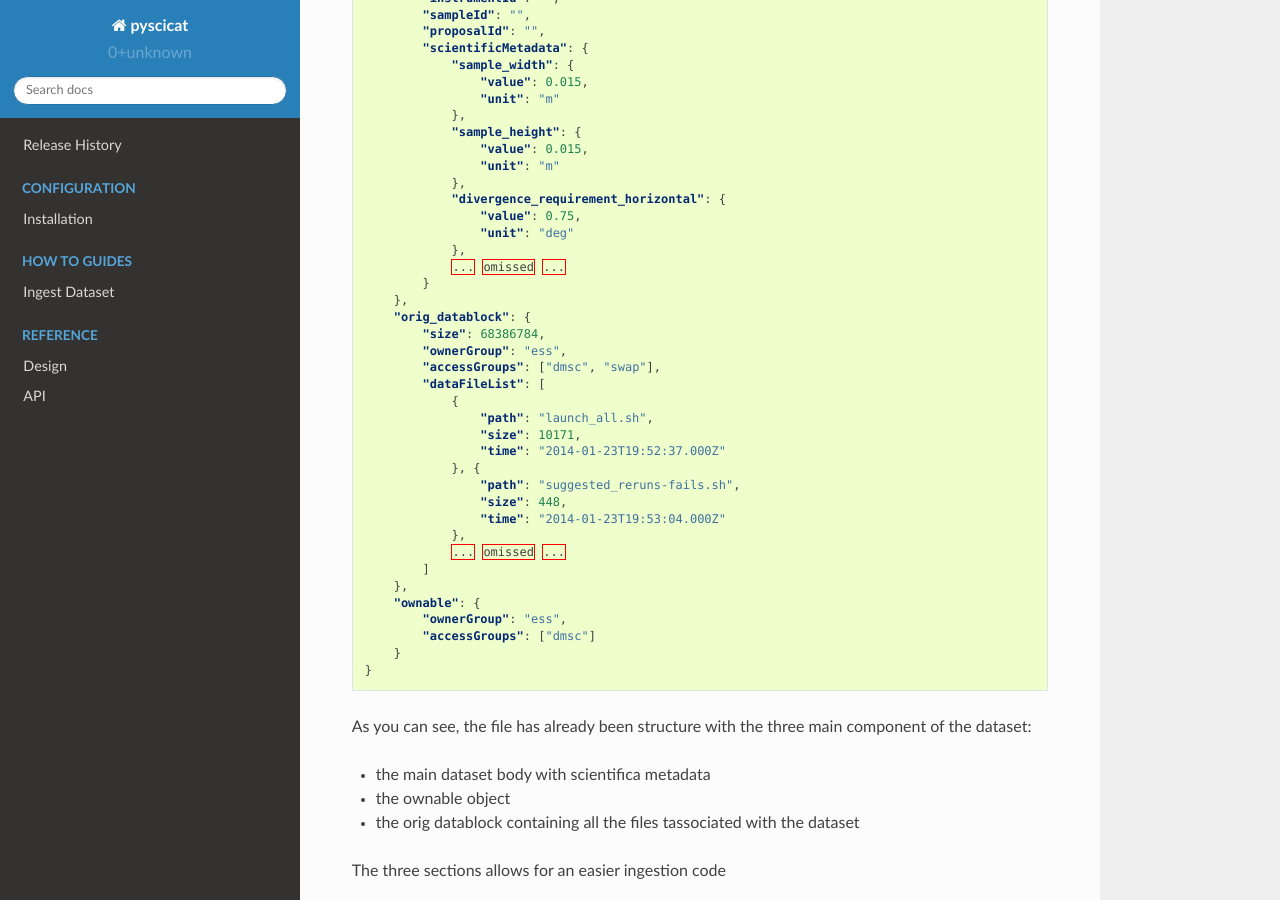
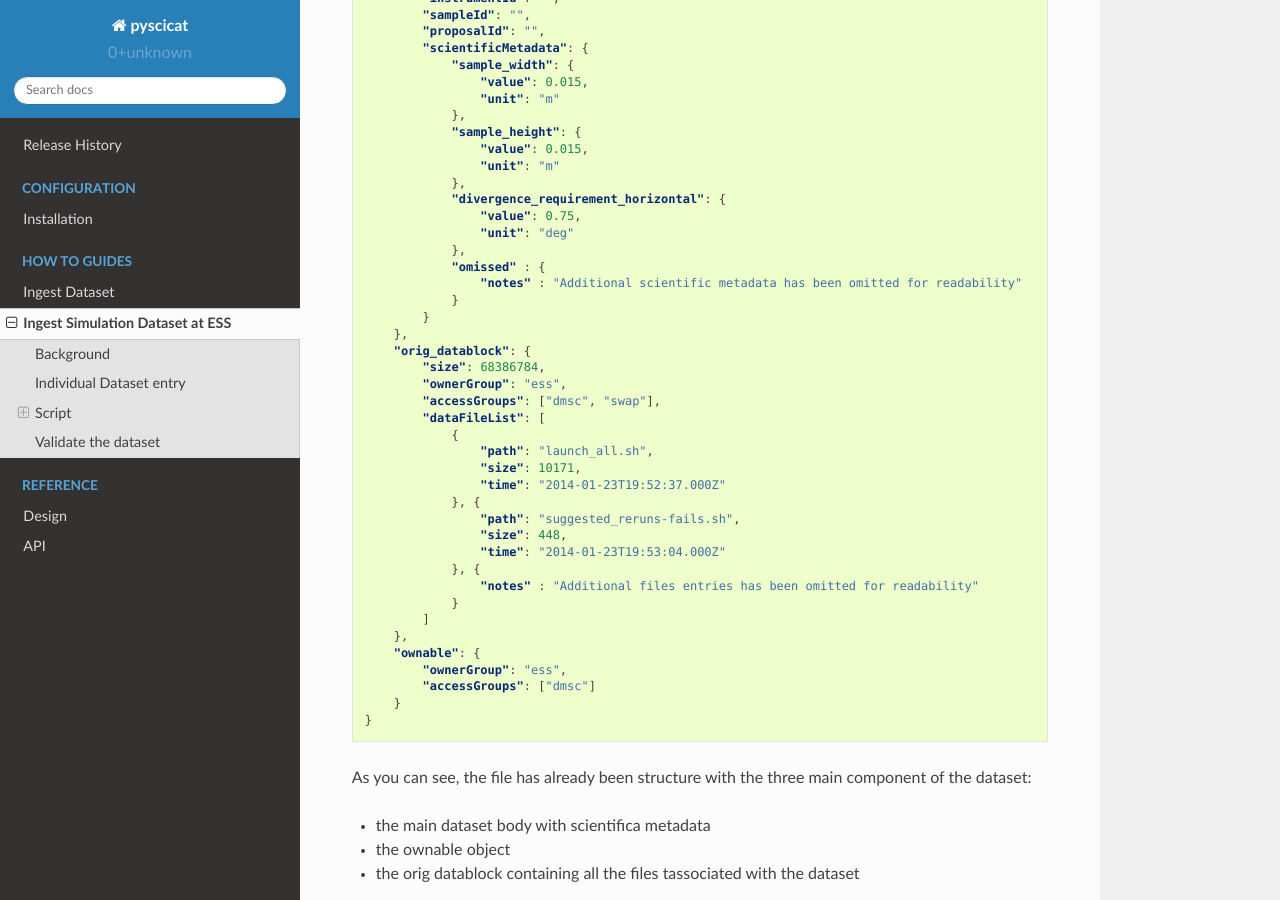
Before and after one commit to rosalindfranklininstitute/pyscicat, a Sphinx documentation site: the page built from docs/source/howto/ingestion_simulation_dataset_ess.md, in a window 1280 px wide and 900 px high, scrolled down 1111 px. Built offline with Sphinx 7.4.7 and the Read the Docs theme 2.0.0, drawn with Linux system fonts in a browser that asks for light colours.

Commit message:
updated documentation, included new documentation under how-to section of documentation, updated example. Added packages in requirements to requirements-dev.

```diff
--- a/docs/source/howto/ingestion_simulation_dataset_ess.md
+++ b/docs/source/howto/ingestion_simulation_dataset_ess.md
@@ -51,7 +51,9 @@
                 "value": 0.75,
                 "unit": "deg"
             },
-            ... omissed ...
+            "omissed" : {
+                "notes" : "Additional scientific metadata has been omitted for readability"
+            }
         }
     },
     "orig_datablock": {
@@ -67,8 +69,9 @@
                 "path": "suggested_reruns-fails.sh",
                 "size": 448,
                 "time": "2014-01-23T19:53:04.000Z"
-            },
-            ... omissed ...
+            }, {
+                "notes" : "Additional files entries has been omitted for readability"
+            }
         ]
     },
     "ownable": {
--- a/requirements-dev.txt
+++ b/requirements-dev.txt
@@ -1,3 +1,6 @@
+# These are packages required to load pyscicat
+pydantic
+requests
 # These are required for developing the package (running the tests, building
 # the documentation) but not necessarily required for _using_ it.
 codecov
```
Also changed, not shown: docs/source/index.md (+1 -0 lines), 1 other file.
